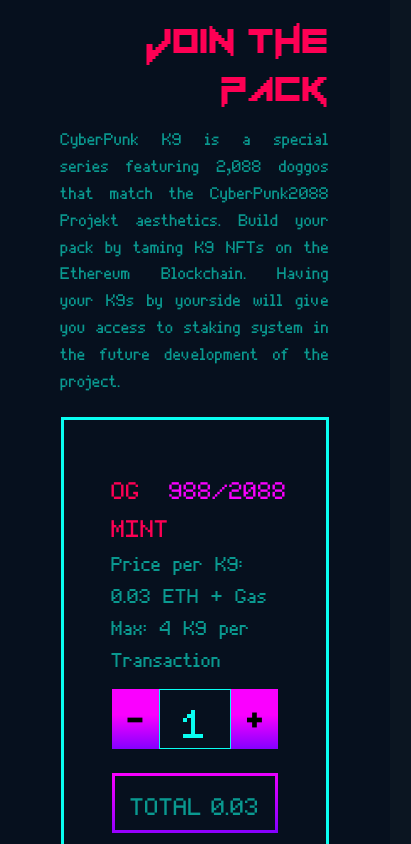
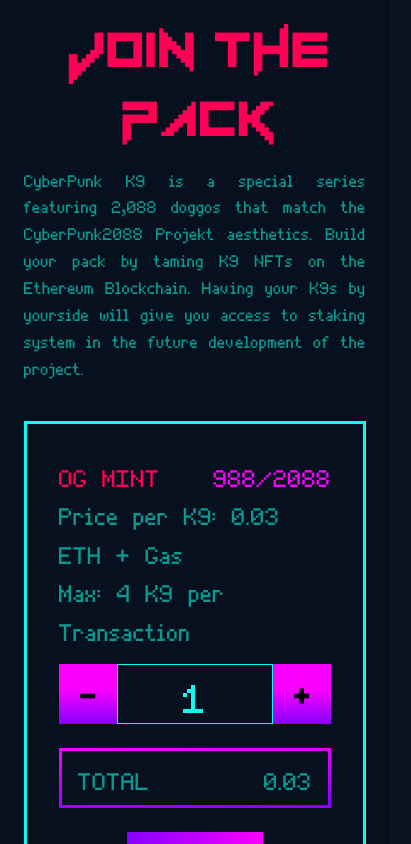
Before and after one commit to CyberPunks2088PH/cyberpunks-web, a React (Create React App) app: page /k9 in a window 390 px wide. Shown: the part 920-1764 px from the top of the page, 411 px wide, since content can reach past the window. Built offline with nearby package versions, Linux system fonts and the light colour scheme.

Commit message:
Add responsiveness till 767px

```diff
--- a/src/media-queries.css
+++ b/src/media-queries.css
@@ -1,12 +1,28 @@
 @media (max-width: 1400px) {
     .series-k9 {
         left: 40px !important;
+    }
+
+    .k9-mint-title {
+        font-size: 4.3em;
+    }
+
+    .k9-mint-box-text {
+        font-size: 3.2em;
     }
 }
 
 @media (max-width: 1200px) {
     .series-k9 {
         left: -50px !important;
+    }
+
+    .k9-breed-stats-name {
+        width: 25% !important;
+    }
+
+    .k9-faqs-btn {
+        font-size: 1.8em;
     }
 }
 
@@ -25,6 +41,56 @@
 
     .team-img {
         width: 60% !important;
+    }
+
+    .k9-mint-title {
+        text-align: center;
+    }
+
+    .k9-mint-sub {
+        margin-bottom: 1.2em !important;
+    }
+
+    .k9-rarity-traits-2 .k9-rarity-traits-col:first-child {
+        width: 40% !important;
+    }
+
+    .k9-rarity-traits-2 .k9-rarity-traits-col:last-child {
+        width: 58% !important;
+    }
+
+    .k9-mint-box-text {
+        font-size: 3.4em !important;
+    }
+
+    .k9-rarity-traits-2 .k9-rarity-traits-mongrel {
+        right: -20px !important;
+        margin-left: 0 !important;
+        width: 43% !important;
+    }
+
+    .k9-rarity-traits-2 .k9-rarity-traits-img-wrap {
+        width: 43% !important;
+    }
+
+    .k9-rarity-traits-details-wrap-left {
+        width: 100% !important;
+    }
+
+    .k9-rarity-traits-sub {
+        font-size: 2.3em !important;
+    }
+
+    .k9-breed-stats-wrap {
+        width: 100% !important;
+    }
+
+    .k9-breed-stats-name {
+        width: 35% !important;
+    }
+
+    .k9-breed-stats-bar-wrap {
+        width: 75% !important;
     }
 }
 
@@ -59,6 +125,30 @@
     .footer-img-icons {
         width: 90% !important;
         margin: 10px auto !important;
+    }
+
+    .k9-mint-outer {
+        width: 100% !important;
+    }
+
+    .k9-mint-box {
+        padding: 2rem !important;
+    }
+
+    .k9-mint-box-text {
+        font-size: 3em !important;
+    }
+
+    #k9-faqs-accordion {
+        width: 100% !important;
+    }
+
+    .k9-faqs-btn {
+        font-size: 1.3em !important;
+    }
+
+    .k9-faqs-body {
+        font-size: 2em !important;
     }
 }
 
--- a/src/pages/K9/K9.js
+++ b/src/pages/K9/K9.js
@@ -29,17 +29,17 @@
 
     return (
         <div className="page-k9">
-            <section id="k9-banner" className="d-none d-sm-block" style={{"backgroundImage": `url(${k9Banner})`}}></section>
-            <section id="k9-banner" className="d-block d-sm-none" style={{"backgroundImage": `url(${k9BannerMobile})`}}></section>
+            <section id="k9-banner" className="d-none d-lg-block" style={{"backgroundImage": `url(${k9Banner})`}}></section>
+            <section id="k9-banner" className="d-block d-lg-none" style={{"backgroundImage": `url(${k9BannerMobile})`}}></section>
 
             <section id="k9-mint" className="py-5">
                 <div className="container">
                     <div className="k9-mint-outer row align-items-center">
-                        <div className="col-12 col-md-4">
+                        <div className="col-12 col-lg-4">
                             <h3 className="k9-mint-title vermin text-color-1 text-right font-size-300 font-size-xs-400 font-size-sm-500 mt-5 mb-2">JOIN THE PACK</h3>
                             <p className="k9-mint-sub text-color-2 text-justify font-size-210 font-size-sm-250 mb-4">CyberPunk K9 is a special series  featuring 2,088 doggos that match the CyberPunk2088 Projekt aesthetics. Build your pack by taming K9 NFTs on the Ethereum Blockchain. Having your K9s by yourside will give you access to staking system in the future development of the project.</p>
                         </div>
-                        <div className="col-12 col-md-7 offset-md-1">
+                        <div className="col-12 col-lg-7 offset-lg-1">
                             <div className="k9-mint-box p-5">
                                 <div className="d-flex justify-content-between">
                                     <p className="k9-mint-box-text text-color-1 font-size-300 font-size-sm-450 mb-0">OG MINT</p>
```
